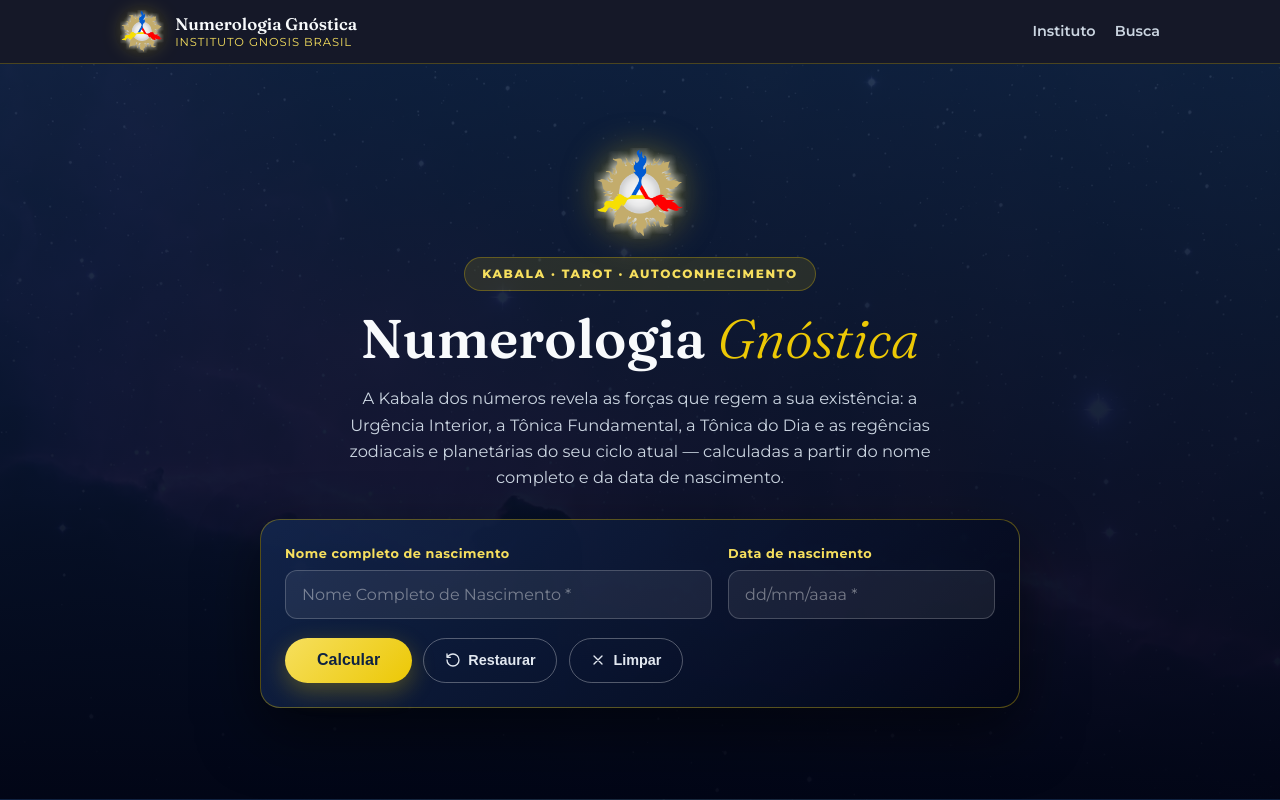
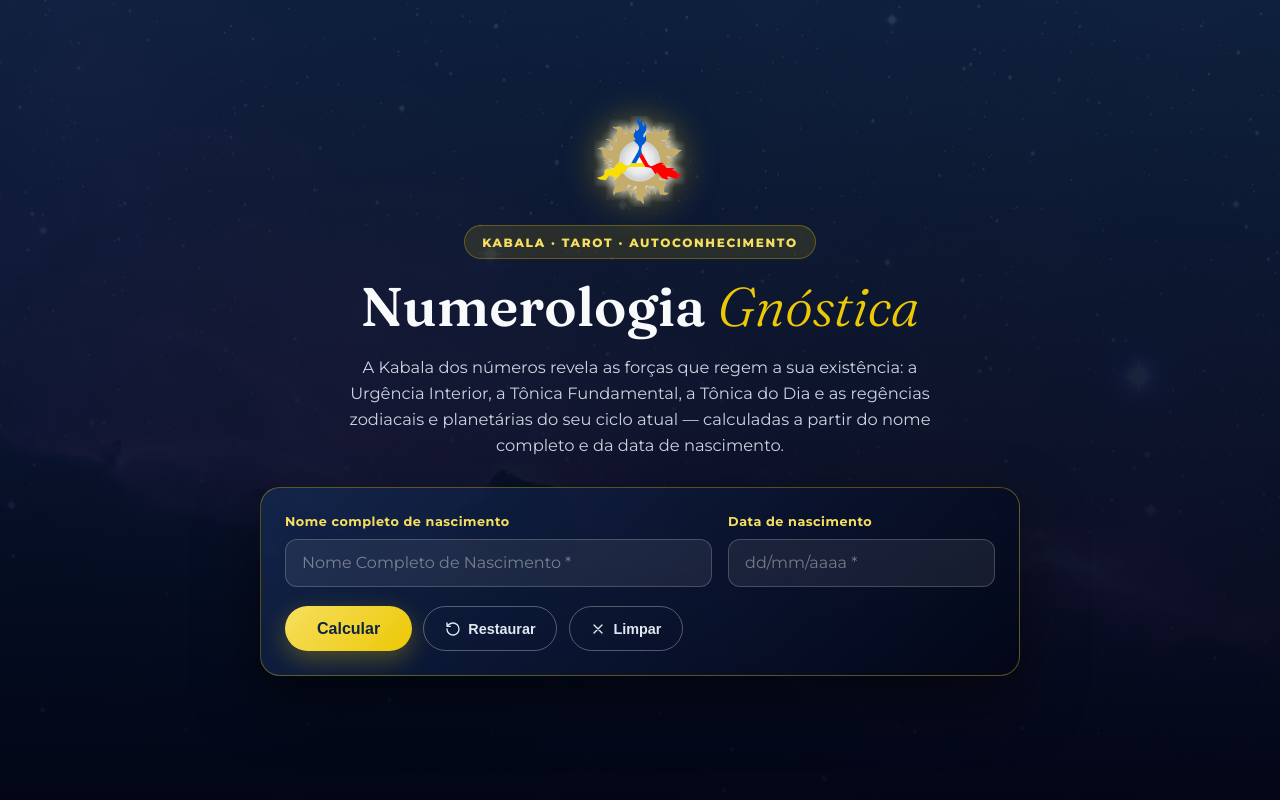
Before and after one commit to gnosisbrasil/igb-numerologia, a React (Vite) app: page / in a window 1280 px wide. Shown: the top 800 px of the page. Built offline with nearby package versions, Linux system fonts and the light colour scheme.

Commit message:
feat: remove header superior, hero ocupa viewport inteira

```diff
--- a/src/App.jsx
+++ b/src/App.jsx
@@ -270,22 +270,6 @@
 
   return (
     <div className="pagina">
-      <header className="topo">
-        <div className="topo-interno">
-          <a className="marca" href="/" onClick={(e) => { e.preventDefault(); window.scrollTo({ top: 0, behavior: 'smooth' }); }}>
-            <img src="/logoGnosis.png" alt="Logo Gnosis" width="44" height="44" />
-            <span className="marca-texto">
-              <strong>Numerologia Gnóstica</strong>
-              <small>Instituto Gnosis Brasil</small>
-            </span>
-          </a>
-          <nav className="topo-nav">
-            <a href="https://gnosisbrasil.com" target="_blank" rel="noopener noreferrer">Instituto</a>
-            <a href="https://busca.gnosisbrasil.com" target="_blank" rel="noopener noreferrer">Busca</a>
-          </nav>
-        </div>
-      </header>
-
       <main>
         <section className="hero">
           <div className="hero-interno">
--- a/src/index.css
+++ b/src/index.css
@@ -55,76 +55,6 @@
   padding-inline: 1.25rem;
 }
 
-/* ============ TOPO ============ */
-.topo {
-  position: sticky;
-  top: 0;
-  z-index: 30;
-  background: rgba(2, 6, 23, 0.92);
-  backdrop-filter: blur(10px);
-  border-bottom: 1px solid rgba(236, 200, 5, 0.25);
-}
-
-.topo-interno {
-  max-width: 1080px;
-  margin-inline: auto;
-  padding: 0.6rem 1.25rem;
-  display: flex;
-  align-items: center;
-  justify-content: space-between;
-  gap: 1rem;
-}
-
-.marca {
-  display: flex;
-  align-items: center;
-  gap: 0.7rem;
-  text-decoration: none;
-  color: #f8fafc;
-}
-
-.marca img {
-  width: 44px;
-  height: 44px;
-  object-fit: contain;
-  filter: drop-shadow(0 0 10px rgba(236, 200, 5, 0.35));
-}
-
-.marca-texto {
-  display: flex;
-  flex-direction: column;
-  line-height: 1.25;
-}
-
-.marca-texto strong {
-  font-family: var(--font-display);
-  font-size: 1.05rem;
-  font-weight: 600;
-}
-
-.marca-texto small {
-  font-size: 0.72rem;
-  letter-spacing: 0.08em;
-  text-transform: uppercase;
-  color: var(--gold-light);
-}
-
-.topo-nav {
-  display: flex;
-  gap: 1.2rem;
-}
-
-.topo-nav a {
-  color: #cbd5e1;
-  text-decoration: none;
-  font-size: 0.9rem;
-  font-weight: 600;
-}
-
-.topo-nav a:hover {
-  color: var(--gold);
-}
-
 /* ============ HERO ============ */
 .hero {
   background:
@@ -134,8 +64,8 @@
   text-align: center;
   padding: clamp(2.5rem, 6vh, 4rem) 1.25rem clamp(3rem, 7vh, 5rem);
   position: relative;
-  min-height: calc(100vh - 65px);
-  min-height: calc(100dvh - 65px);
+  min-height: 100vh;
+  min-height: 100dvh;
   display: flex;
   flex-direction: column;
   align-items: center;
@@ -1077,22 +1007,6 @@
 }
 
 @media (max-width: 640px) {
-  .topo-interno {
-    padding: 0.55rem 1rem;
-  }
-
-  .marca-texto strong {
-    font-size: 0.95rem;
-  }
-
-  .topo-nav {
-    gap: 0.9rem;
-  }
-
-  .topo-nav a {
-    font-size: 0.82rem;
-  }
-
   .hero {
     padding: 2.2rem 1rem 2.8rem;
   }
```
